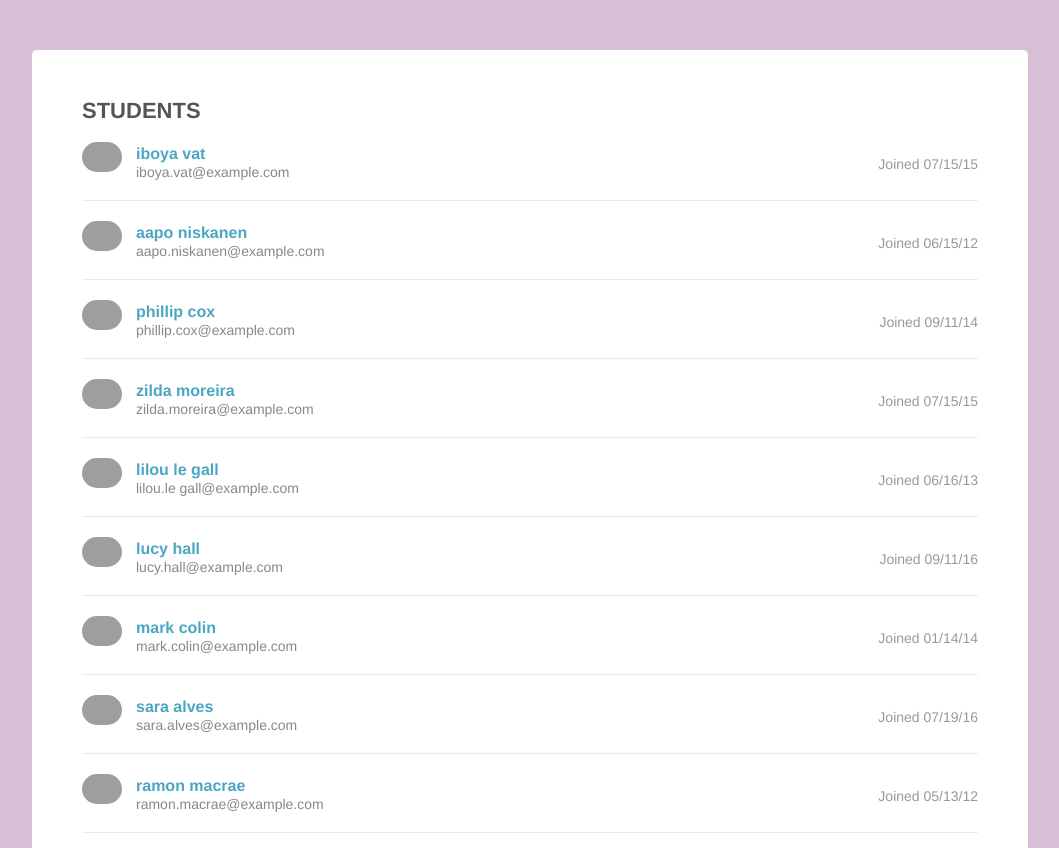
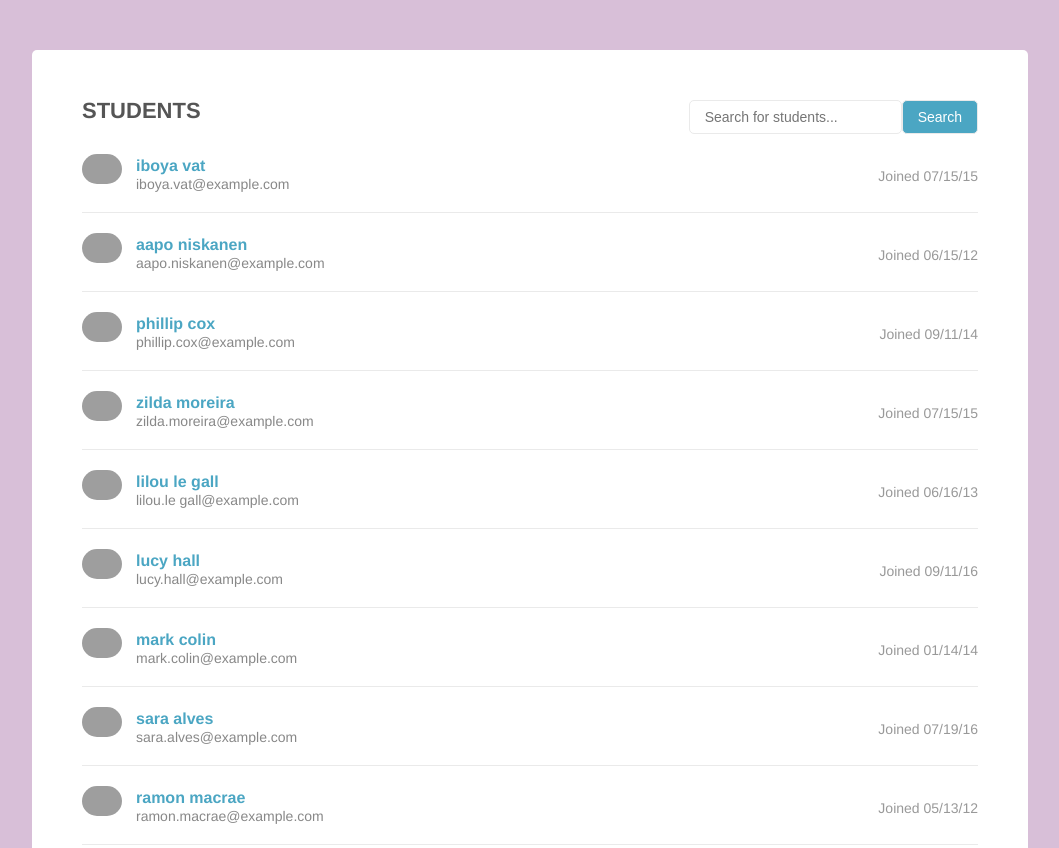
Before and after one commit to oculv21/List-Pagination-Project, a plain HTML site: page index.html in a window 1280 px wide. Shown: the top 848 px of the page, without its empty margins (110-1169 px from the left). Drawn offline with Linux system fonts and the light colour scheme; grey boxes are pictures that could not be loaded.

Commit message:
dynamically create and append search field to page

```diff
--- a/js/script.js
+++ b/js/script.js
@@ -1,6 +1,8 @@
-const studentItems = document.querySelectorAll('.student-item')
+const studentItems = document.querySelectorAll('.student-item');
+const studentList = document.querySelector('.student-list');
 const perPage = 10;
 const div = document.querySelector('.page');
+const header = document.querySelector('.page-header');
 
 "use strict";
 
@@ -8,8 +10,8 @@ const div = document.querySelector('.page');
 const showPage = (list, page) => {
    const startIndex = (page * perPage) - perPage;
    const endIndex = (page * perPage) - 1;
-   for (let i = 0; i < list.length; i ++) {
-      if (i >= startIndex && i <= endIndex ) {
+   for (let i = 0; i < list.length; i++) {
+      if (i >= startIndex && i <= endIndex) {
          list[i].style.display = "";
       } else {
          list[i].style.display = 'none';
@@ -30,13 +32,13 @@ const appendPageLinks = list => {
    linksDiv.appendChild(linksList);
    let paginationLink;
    //create each pagination link
-   for (let i = 1; i <= totalPages; i ++) {
+   for (let i = 1; i <= totalPages; i++) {
       paginationLink = document.createElement('li');
       paginationLink.innerHTML = `<a href="#">${i}</a>`;
       linksList.appendChild(paginationLink);
       //add click event listener to links
       paginationLink.addEventListener('click', () => {
-         for (let j = 0; j < totalPages; j ++) {
+         for (let j = 0; j < totalPages; j++) {
             const links = linksList.querySelectorAll('a');
             links[j].classList.remove('active');
          };
@@ -48,3 +50,18 @@ const appendPageLinks = list => {
 
 showPage(studentItems, 1);
 appendPageLinks(studentItems);
+
+//create and append search bar
+const createSearchField = () => {
+   const searchDiv = document.createElement('div');
+   searchDiv.className = 'student-search';
+   header.appendChild(searchDiv);
+   const searchBar = document.createElement('input');
+   searchBar.setAttribute('placeholder', 'Search for students...');
+   const searchSubmit = document.createElement('button');
+   searchSubmit.textContent = "Search";
+   searchDiv.appendChild(searchBar);
+   searchDiv.appendChild(searchSubmit);
+};
+
+createSearchField();
```
Also changed, not shown: index.html (+0 -2 lines).
